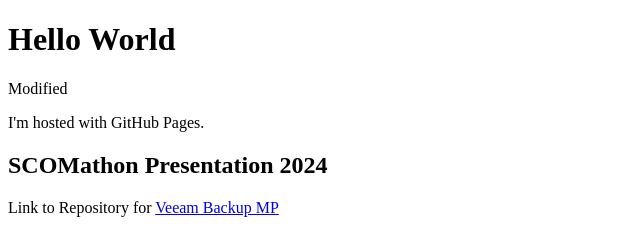
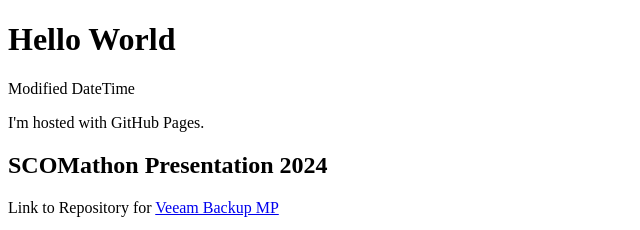
Before and after one commit to dsmith14w/dsmith14w.github.io, a plain HTML site: page index.html in a window 1280 px wide. Shown: the top 230 px of the page, 0-640 px from the left. Drawn offline with Linux system fonts and the light colour scheme.

Commit message:
Update index.html

```diff
--- a/index.html
+++ b/index.html
@@ -2,7 +2,7 @@
 <html>
 <body>
 <h1>Hello World</h1>
- <p>Modified <time datetime="2024-03-26T03:19"></time></p>
+ <p>Modified <time datetime="2024-03-26T03:22">DateTime</time></p>
 <p>I'm hosted with GitHub Pages.</p>
  <h2>SCOMathon Presentation 2024</h2>
  <p>Link to Repository for <a href="https://github.com/dsmith14w/VeeamBackupMP" target="_blank">Veeam Backup MP</a></p>
```
